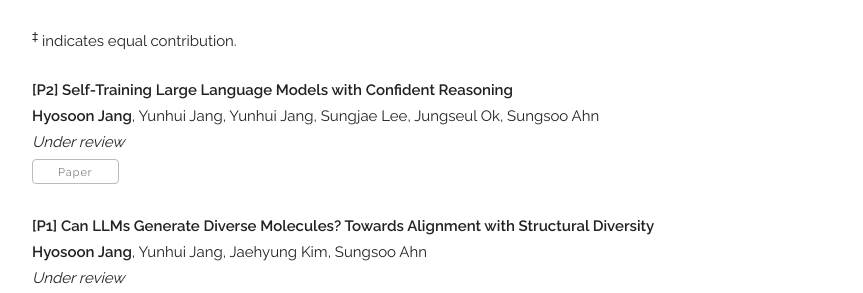
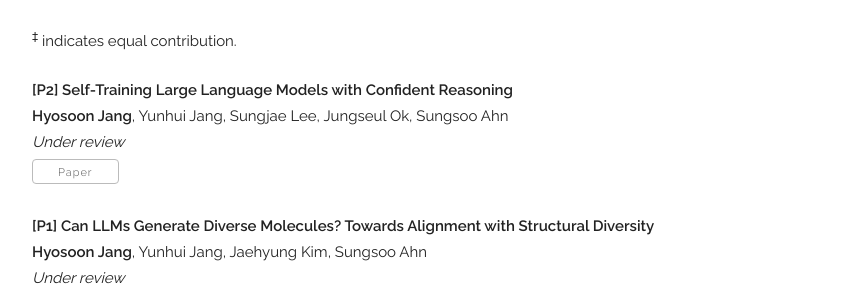
Before and after one commit to hsjang0/hsjang, a Jekyll site: the page built from index.html, in a window 1280 px wide. Shown: the part 683-976 px from the top of the page, without its empty margins (208-1071 px from the left). Built offline with Jekyll 4.4.1, drawn with Linux system fonts in a browser that asks for light colours; some web fonts are replaced.

Commit message:
Update publications.yaml

```diff
--- a/_data/publications.yaml
+++ b/_data/publications.yaml
@@ -1,7 +1,7 @@
 papers:
 
   - title: "[P2] Self-Training Large Language Models with Confident Reasoning"
-    authors: "<b>Hyosoon Jang</b>, Yunhui Jang, Yunhui Jang, Sungjae Lee, Jungseul Ok, Sungsoo Ahn"
+    authors: "<b>Hyosoon Jang</b>, Yunhui Jang, Sungjae Lee, Jungseul Ok, Sungsoo Ahn"
     venue: "Under review"
     selected: y
     paper_pdf: "/assets/publications/Confidence_Self_Training_of_LLMs (40).pdf"
```
